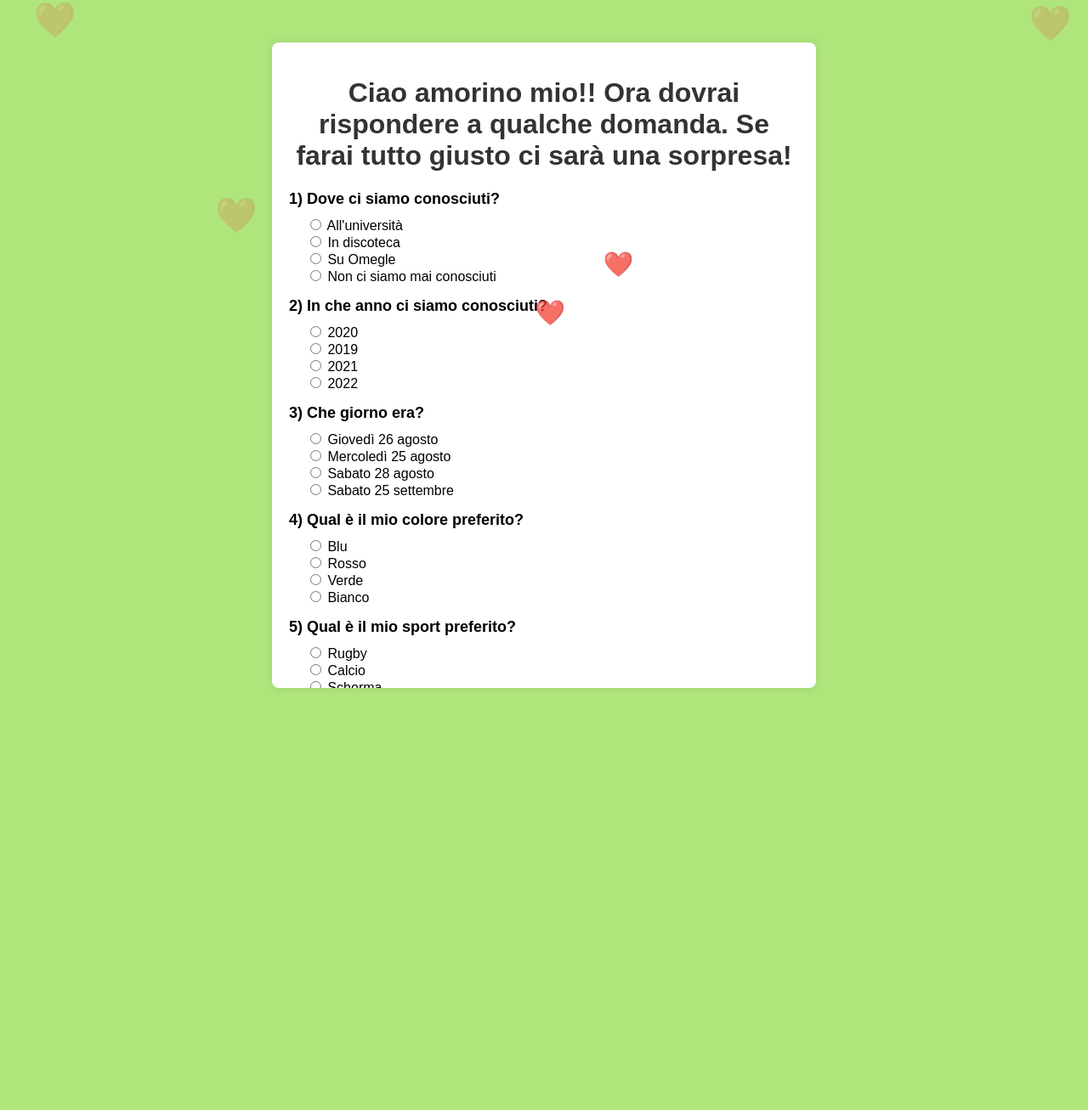
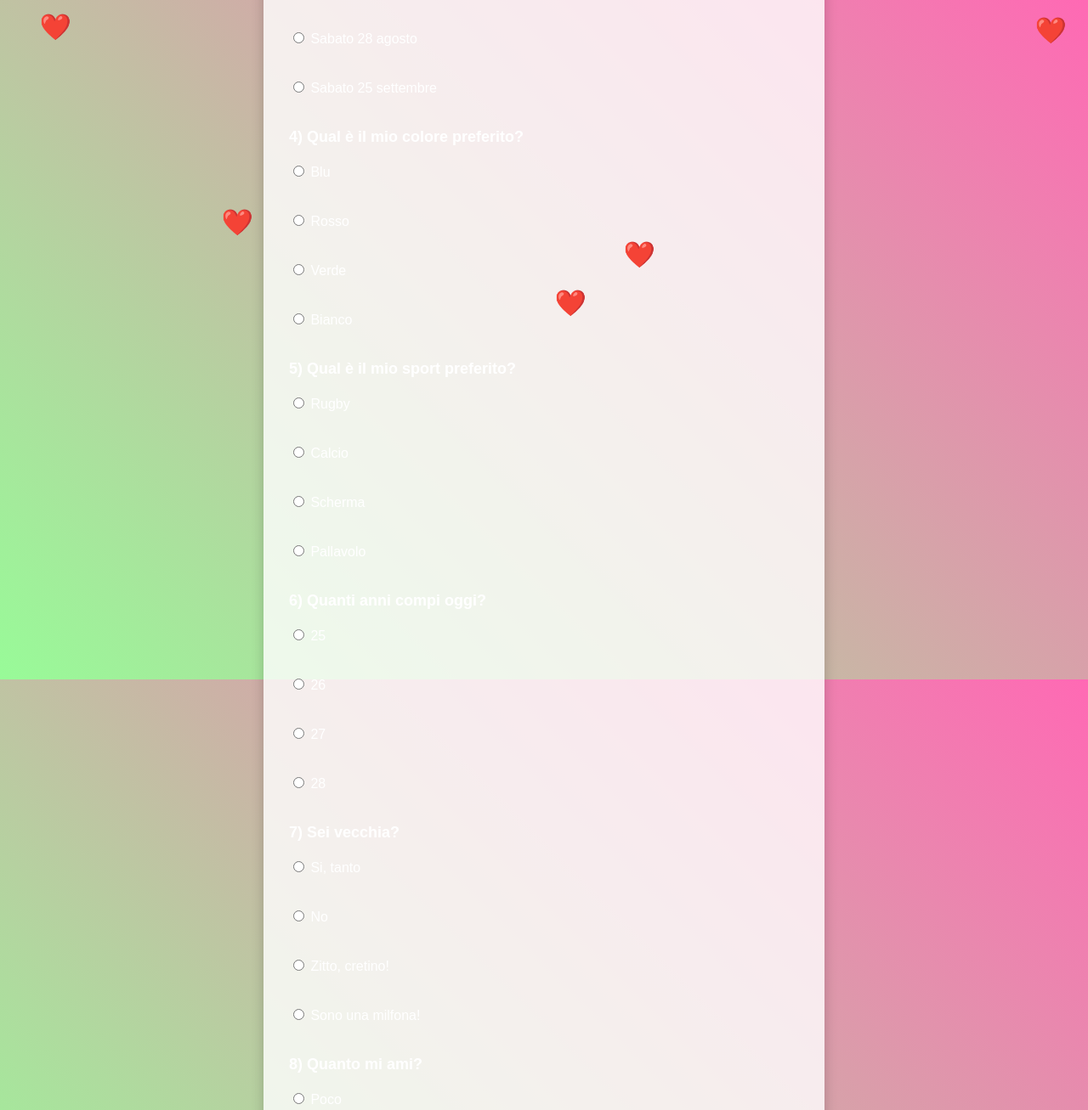
Before and after one commit to AleNick17/vecchiona97, a plain HTML site: page index.html in a window 1280 px wide. Shown: the top 1307 px of the page at 85% size. Before the commit the page ends 860 px from the top, so only its background shows below. Drawn offline with Linux system fonts and the light colour scheme.

Commit message:
Update style.css

```diff
--- a/style.css
+++ b/style.css
@@ -1,156 +1,109 @@
-/* CSS per il quiz */
+/* Sfondo a gradiente verde-rosa */
 body {
-    font-family: Arial, sans-serif;
-    background-color: #b0e57c; /* Verde chiaro */
     margin: 0;
     padding: 0;
-    overflow-y: scroll; /* Impedisce la comparsa di scroll se i cuori escono dai bordi */
+    font-family: 'Arial', sans-serif;
+    background: linear-gradient(45deg, #98FB98, #FF69B4); /* Verde chiaro e rosa */
+    height: 100vh;
+    display: flex;
+    justify-content: center;
+    align-items: center;
+    flex-direction: column;
+    color: #fff;
 }
 
+/* Container centrale del quiz */
+.container {
+    background-color: rgba(255, 255, 255, 0.8);
+    padding: 30px;
+    border-radius: 15px;
+    width: 100%;
+    max-width: 600px;
+    text-align: center;
+    box-shadow: 0 5px 15px rgba(0, 0, 0, 0.2);
+}
+
+/* Stile per i cuori che cambiano posizione */
+.heart {
+    position: absolute;
+    font-size: 30px;
+    animation: heartAnimation 3s ease-in-out infinite;
+}
+
+/* Animazione che fa muovere i cuori casualmente */
+@keyframes heartAnimation {
+    0% { transform: translate(0, 0); }
+    25% { transform: translate(30px, 40px); }
+    50% { transform: translate(-30px, -20px); }
+    75% { transform: translate(50px, -30px); }
+    100% { transform: translate(0, 0); }
+}
+
+/* Stile per il titolo e il testo */
+h1 {
+    font-size: 24px;
+    margin-bottom: 20px;
+    font-weight: bold;
+}
+
+h2 {
+    font-size: 18px;
+    margin: 10px 0;
+}
+
+/* Form e input */
+form {
+    display: flex;
+    flex-direction: column;
+    align-items: flex-start;
+}
+
+label {
+    margin: 10px 0;
+    font-size: 16px;
+}
+
+button {
+    background-color: #FF69B4; /* Rosa */
+    border: none;
+    color: white;
+    font-size: 18px;
+    padding: 12px 20px;
+    margin-top: 20px;
+    border-radius: 5px;
+    cursor: pointer;
+}
+
+button:hover {
+    background-color: #ff1493; /* Rosa scuro al passaggio del mouse */
+}
+
+/* Stile per i commenti */
 .comment {
-    font-size: 14px;
+    font-size: 12px;
+    display: none;
     margin-left: 10px;
-    display: none;  /* Cambia da inline-block a block per separare meglio i commenti */
-    font-style: italic;
-    transition: all 0.3s ease-in-out;
-    margin-top: 5px; /* Aggiungi un piccolo margine per i commenti */
 }
 
 .correct {
     color: green;
-    font-weight: bold;
 }
 
 .incorrect {
     color: red;
-    font-weight: bold;
-}
-/* Contenitore del quiz */
-.container {
-    max-width: 600px;
-    margin: 50px auto;
-    padding: 20px;
-    background-color: white;
-    border-radius: 8px;
-    box-shadow: 0 0 10px rgba(0, 0, 0, 0.1);
-    height: auto; /* L'altezza sarà determinata dal contenuto */
-    max-height: 90vh; /* Limita l'altezza a un massimo del 90% dell'altezza della finestra */
-    overflow-y: auto; /* Aggiunge il scroll verticale solo al contenuto del quiz */
 }
 
-/* Titolo principale */
-h1 {
-    text-align: center;
-    color: #333;
-    font-size: 2rem;
-}
-
-/* Titolo delle domande */
-h2 {
+/* Sezione dei risultati */
+#result {
+    margin-top: 30px;
     font-size: 18px;
-    margin-bottom: 10px;
-}
-
-/* Etichette delle risposte */
-label {
-    font-size: 16px;
-    margin-left: 20px;
-}
-
-/* Stile del bottone */
-button {
-    display: block;
-    width: 100%;
-    padding: 10px;
-    margin-top: 20px;
-    background-color: #4CAF50;
-    color: white;
-    border: none;
-    border-radius: 4px;
-    font-size: 18px;
-    cursor: pointer;
-}
-
-button:hover {
-    background-color: #45a049;
-}
-
-/* Risultati del quiz */
-#result {
-    margin-top: 20px;
-    text-align: center;
-    font-size: 18px;
-}
-
-/* Punteggio finale */
-#score {
-    font-size: 24px;
     font-weight: bold;
 }
 
-/* Messaggio finale */
-#message {
-    font-size: 20px;
-    color: #555;
+#score {
+    color: #32CD32; /* Verde per il punteggio */
 }
 
-/* Cuoricini sparsi nella pagina */
-.heart {
-    position: absolute;
-    font-size: 2rem;
-    color: red;
-    animation: float 5s infinite;
+#message {
+    color: #FF6347; /* Colore arancio per il messaggio */
 }
-
-/* Animazione dei cuori: muovono verso l'alto e verso destra in modo casuale */
-@keyframes float {
-    0% {
-        transform: translate(0, 0);
-        opacity: 1;
-    }
-    50% {
-        opacity: 0.7;
-        transform: translate(10px, -20px);
-    }
-    100% {
-        opacity: 0;
-        transform: translate(30px, -50px);
-    }
-}
-
-/* Cuoricini che compaiono a posizioni randomiche */
-@media (min-width: 768px) {
-    /* Cuori su dispositivi con schermi più grandi */
-    .heart:nth-child(odd) {
-        font-size: 2.5rem;
-        animation-duration: 7s;
-    }
-    .heart:nth-child(even) {
-        font-size: 1.8rem;
-        animation-duration: 4s;
-    }
-}
-
-/* Posizioni casuali dei cuori */
-@keyframes positionRandom {
-    0% {
-        left: 10%;
-        top: 10%;
-    }
-    25% {
-        left: 50%;
-        top: 20%;
-    }
-    50% {
-        left: 80%;
-        top: 40%;
-    }
-    75% {
-        left: 30%;
-        top: 60%;
-    }
-    100% {
-        left: 10%;
-        top: 80%;
-    }
-}
```
